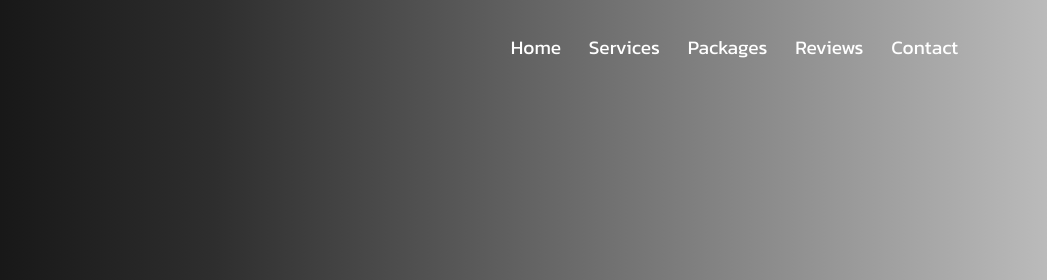
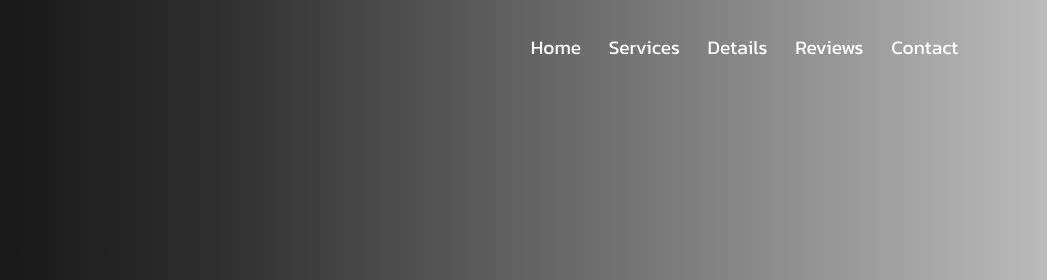
Before and after one commit to pabasara20/Snippy_Events, a plain HTML site: page index.html in a window 1280 px wide. Shown: the top 280 px of the page, 233-1280 px from the left. Drawn offline with nearby package versions, Linux system fonts and the light colour scheme; a web font is replaced by a local one.

Commit message:
Update index.html

```diff
--- a/index.html
+++ b/index.html
@@ -36,7 +36,7 @@
                 <ul>
                     <li><a href="#">Home</a></li>
                     <li><a href="#">Services</a></li>
-                    <li><a href="#">Packages</a></li>
+                    <li><a href="#">Details</a></li>
                     <li><a href="#">Reviews</a></li>
                     <li><a href="#">Contact</a></li>
                 </ul>
```
